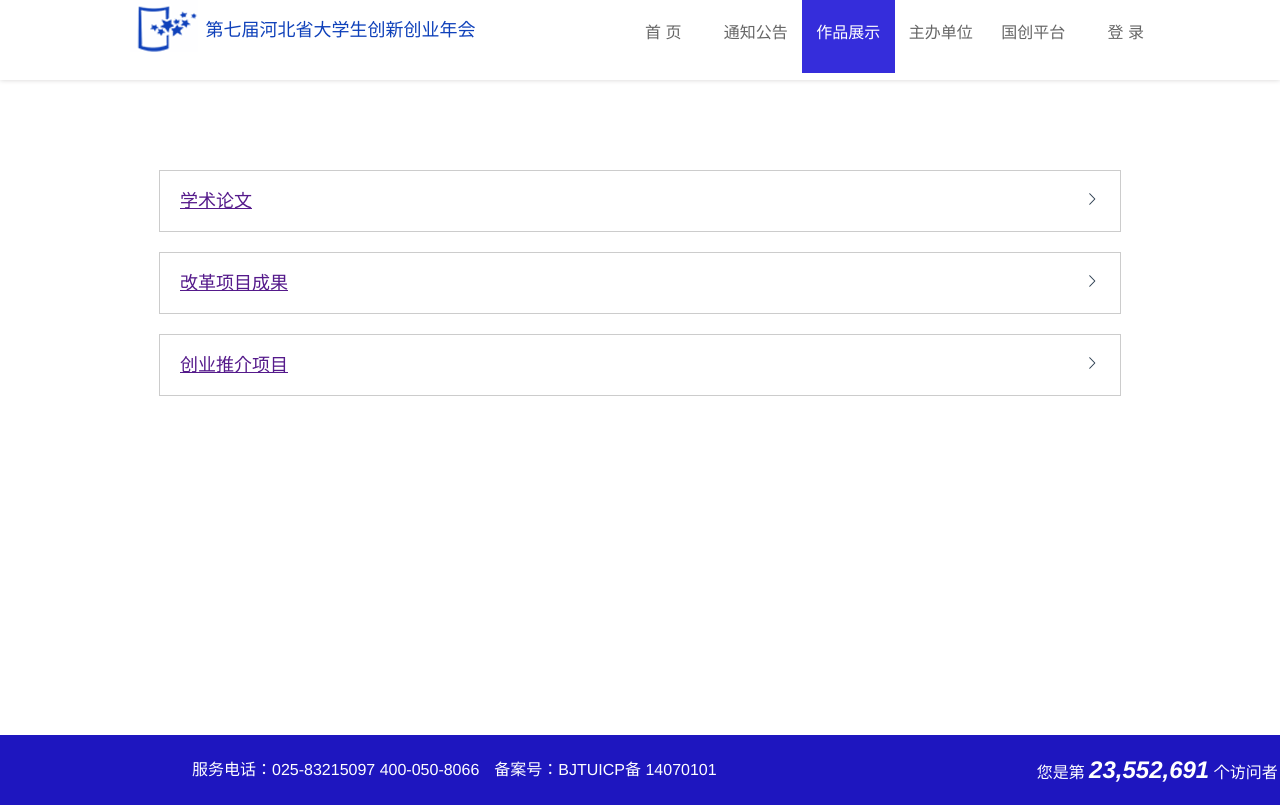
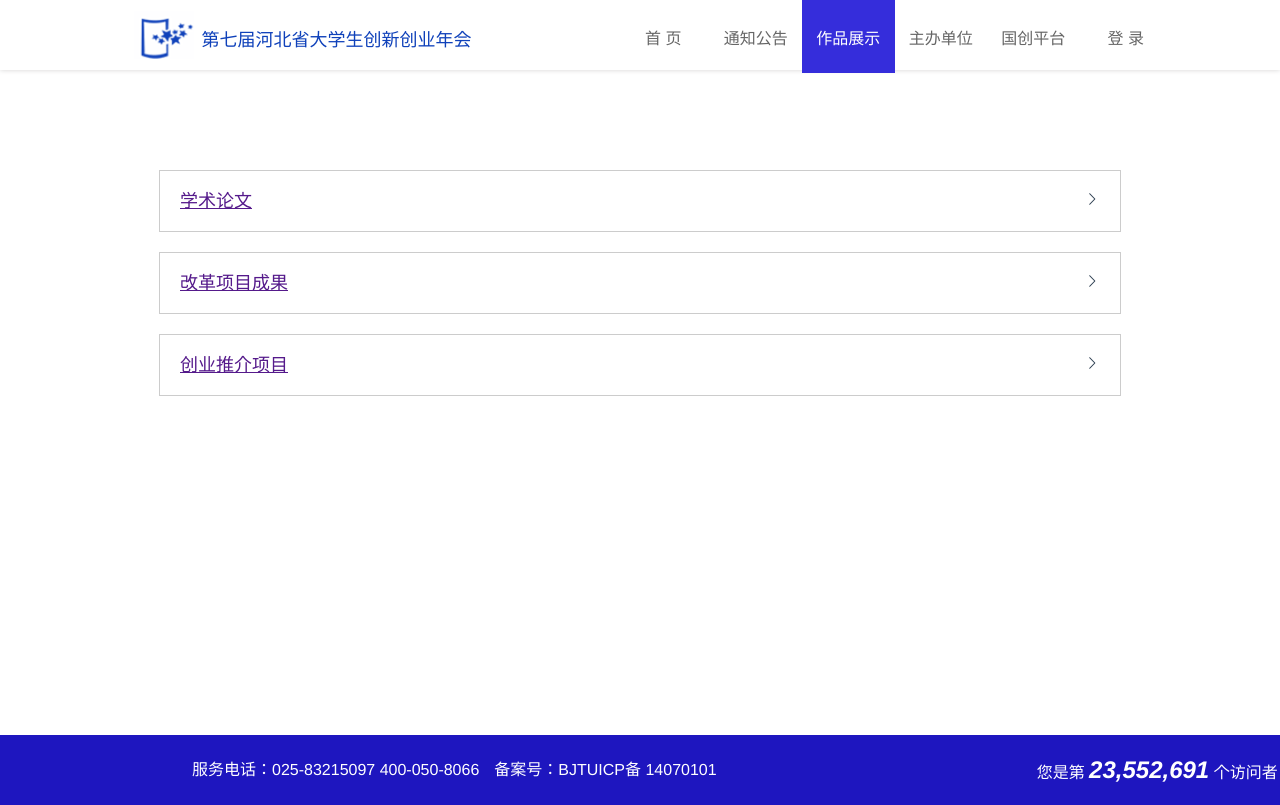
Before and after one commit to NEUQ-ACM/Innovative-annual-website, a Vue app in the folder front-end/innovation/: page /Gallery in a window 1280 px wide. Built offline with nearby package versions, Linux system fonts and the light colour scheme.

Commit message:
更新header响应式

```diff
--- a/front-end/innovation/src/components/Header.vue
+++ b/front-end/innovation/src/components/Header.vue
@@ -100,7 +100,7 @@ export default {
 <style scoped>
 header {
   position: fixed;
-  height: 80px;
+  height: 70px;
   width: 100%;
   z-index: 500;
   box-shadow: #d4d3d3 0px 0px 5px;
@@ -116,11 +116,13 @@ header {
   margin: 0 auto;
 }
 .headerLogo {
+  margin-top:20px;
   margin-right: 80px;
   width: 400px;
 }
 .headerLogo img {
   margin-right: 8px;
+  width: 60px;
   vertical-align: middle;
 }
 .headerLogo span {
@@ -152,6 +154,9 @@ a {
   list-style: none;
   color: #666666;
 }
+.navMain nav ul li span{
+  line-height: 92.5px;
+}
 nav ul li a {
   color: #666666;
 }
@@ -170,9 +175,15 @@ nav ul li:hover a {
 display: none;
 }
 .mobileNav .el-button {
+  margin-top:10px;
+  margin-left: 3px;
   font-size: 50px;
   border: none;
+  padding: 0;
   flex: 1;
+}
+.mobileNav .headerLogo{
+  margin: 8px auto;
 }
 .mobileNav .mobileList {
   position: absolute;
@@ -187,6 +198,7 @@ display: none;
   width: 100%;
 }
 .mobileNav .mobileList nav ul {
+  padding: 0;
   height: 100%;
   width: 100%;
   z-index: 501;
```
